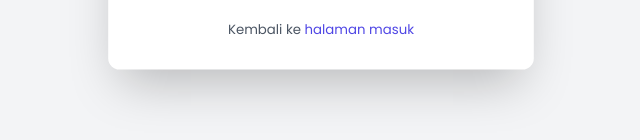
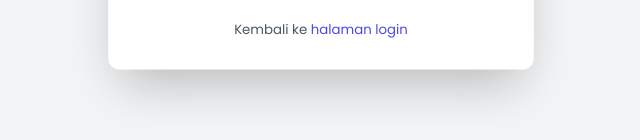
Before and after one commit to verdiasn/digital-pay, a plain HTML site: page lupakatasandi.html in a window 1280 px wide. Shown: the part 510-650 px from the top of the page, 319-959 px from the left. Drawn offline with nearby package versions, Linux system fonts and the light colour scheme.

Commit message:
digital-pay

```diff
--- a/lupakatasandi.html
+++ b/lupakatasandi.html
@@ -54,7 +54,7 @@
             <p class="text-gray-600">
                 Kembali ke
                 <a href="index.html" class="font-medium text-indigo-600 hover:text-indigo-500">
-                    halaman masuk
+                    halaman login
                 </a>
             </p>
         </div>
```
